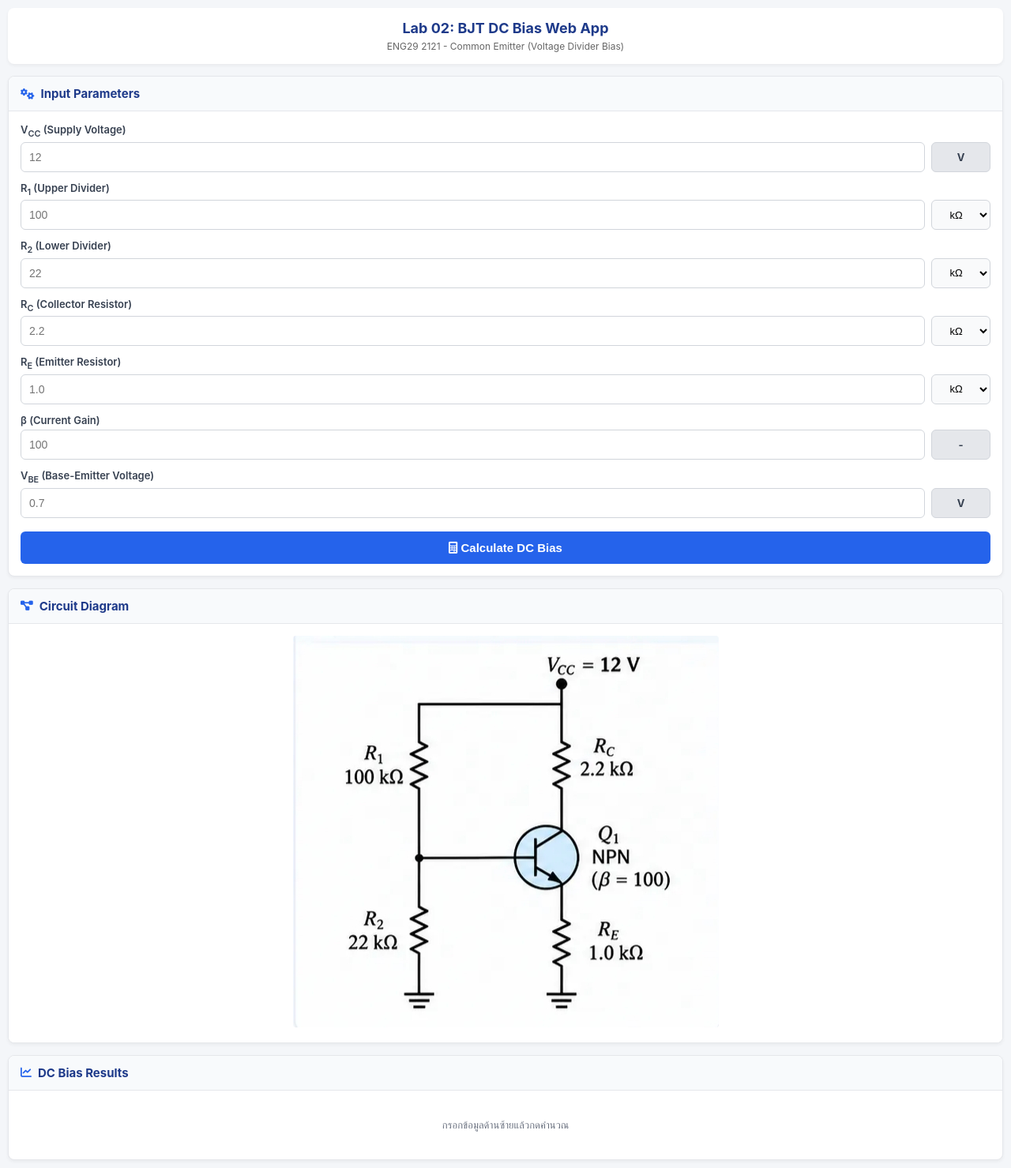
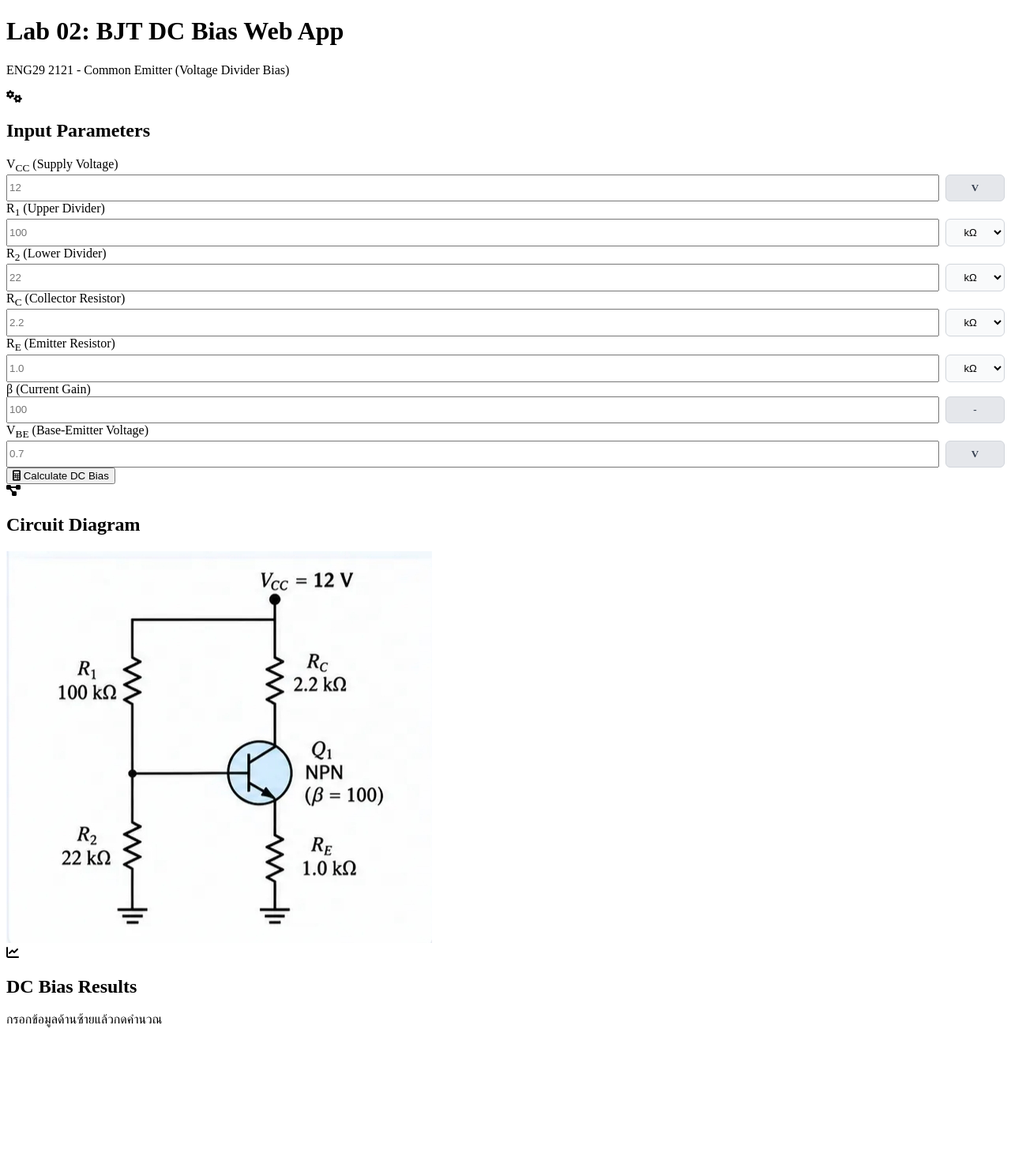
Before and after one commit to sengsuriya-svg/BJT-DC-Bias-Web-Appp, a Flask app: page / in a window 1280 px wide. Shown: the whole page at 79% size. After the commit the page ends 1301 px from the top, so only its background shows below. Run offline with Flask 3, Linux system fonts and the light colour scheme.

Commit message:
Update style.css

```diff
--- a/static/style.css
+++ b/static/style.css
@@ -1,101 +1,10 @@
-body {
-    font-family: -apple-system, BlinkMacSystemFont, "Segoe UI", Roboto, sans-serif;
-    background-color: #f4f6f9;
-    color: #333;
-    margin: 0;
-    padding: 10px;
-}
-
-.main-header {
-    background: #fff;
-    padding: 15px;
-    border-radius: 8px;
-    margin-bottom: 15px;
-    box-shadow: 0 2px 4px rgba(0,0,0,0.05);
-    text-align: center;
-}
-
-.main-header h1 {
-    font-size: 18px;
-    color: #1e3a8a;
-    margin: 0 0 5px 0;
-}
-
-.main-header p {
-    font-size: 12px;
-    color: #666;
-    margin: 0;
-}
-
-.app-container {
-    display: flex;
-    flex-direction: column;
-    gap: 15px;
-}
-
-.card {
-    background: #fff;
-    border-radius: 8px;
-    border: 1px solid #e5e7eb;
-    box-shadow: 0 2px 4px rgba(0,0,0,0.05);
-    overflow: hidden;
-}
-
-.card-header {
-    background: #f8fafc;
-    padding: 12px 15px;
-    border-bottom: 1px solid #e5e7eb;
-    display: flex;
-    align-items: center;
-    gap: 8px;
-    color: #2563eb;
-    font-size: 14px;
-}
-
-.card-header h2 {
-    font-size: 15px;
-    margin: 0;
-    color: #1e3a8a;
-}
-
-.form-vertical {
-    padding: 15px;
-    display: flex;
-    flex-direction: column;
-    gap: 12px;
-}
-
-.form-group {
-    display: flex;
-    flex-direction: column;
-    gap: 4px;
-}
-
-.form-group label {
-    font-size: 13px;
-    font-weight: 600;
-    color: #374151;
-}
-
-.form-group input, .mode-dropdown {
-    padding: 10px;
-    border: 1px solid #d1d5db;
-    border-radius: 6px;
-    font-size: 14px;
-    width: 100%;
-    box-sizing: border-box;
-    background-color: #fff;
-}
-
 .input-with-unit {
     display: flex;
     gap: 8px;
 }
-
 .input-with-unit input {
     flex: 1;
 }
-
 .input-with-unit select, .static-unit {
     width: 75px;
     padding: 8px;
@@ -106,7 +15,6 @@ body {
     text-align: center;
     box-sizing: border-box;
 }
-
 .static-unit {
     display: flex;
     align-items: center;
@@ -115,81 +23,3 @@ body {
     font-weight: bold;
     color: #374151;
 }
-
-.btn-calc {
-    background-color: #2563eb;
-    color: white;
-    border: none;
-    padding: 12px;
-    border-radius: 6px;
-    font-size: 15px;
-    font-weight: bold;
-    cursor: pointer;
-    margin-top: 5px;
-    width: 100%;
-}
-
-.btn-calc:hover {
-    background-color: #1d4ed8;
-}
-
-.circuit-diagram-container {
-    padding: 15px;
-    text-align: center;
-    background: #fff;
-}
-
-.circuit-img {
-    max-width: 100%;
-    height: auto;
-    border-radius: 4px;
-}
-
-.results-body {
-    padding: 15px;
-}
-
-.results-list {
-    display: flex;
-    flex-direction: column;
-    gap: 8px;
-}
-
-.result-item {
-    display: flex;
-    justify-content: space-between;
-    padding: 8px 0;
-    border-bottom: 1px solid #f3f4f6;
-    font-size: 14px;
-}
-
-.result-item strong {
-    color: #111827;
-}
-
-.status-box {
-    margin-top: 15px;
-    padding: 12px;
-    border-radius: 6px;
-    background: #ecfdf5;
-    color: #065f46;
-    font-size: 13px;
-    border: 1px solid #a7f3d0;
-}
-
-.status-box p {
-    margin: 3px 0 0 0;
-    font-size: 12px;
-}
-
-.placeholder-text, .error-msg {
-    text-align: center;
-    color: #6b7280;
-    font-size: 13px;
-    margin: 20px 0;
-}
-
-.error-msg {
-    color: #dc2626;
-    font-weight: bold;
-}
```
